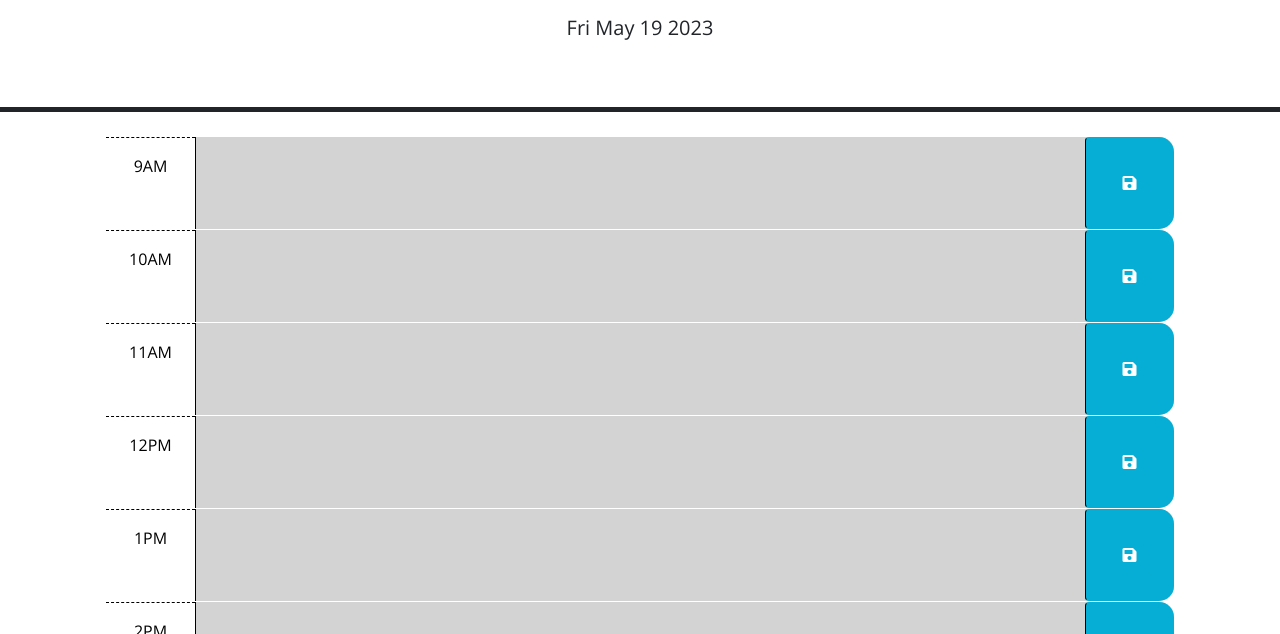
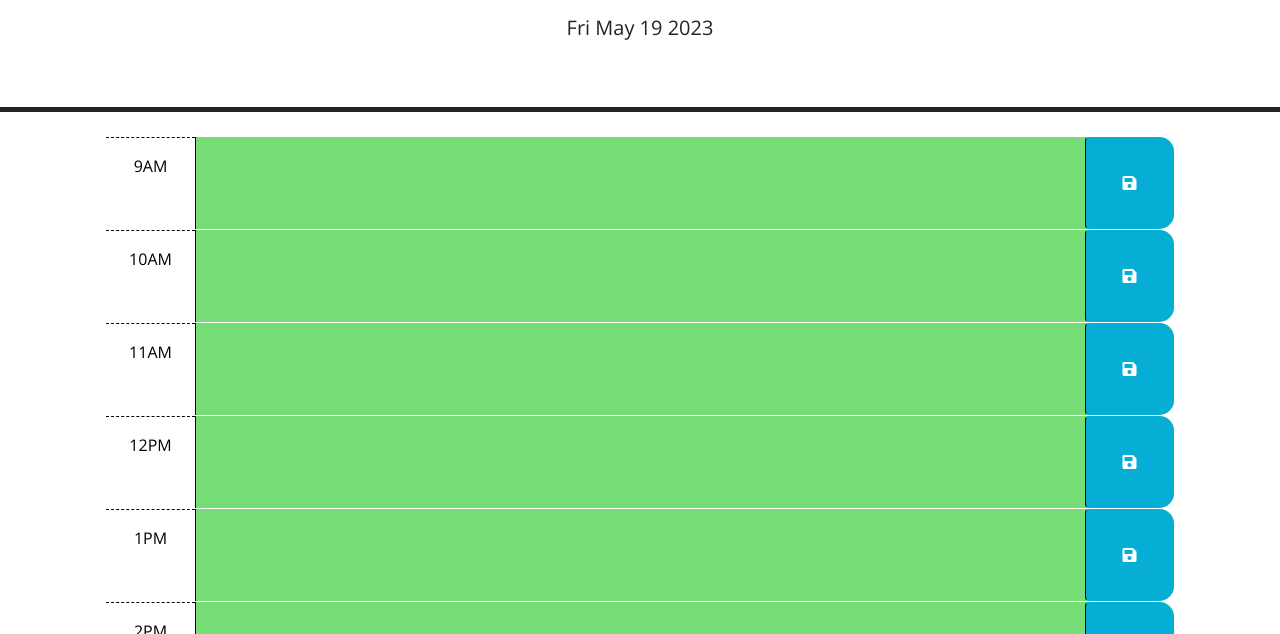
Before and after one commit to mkromney/Maridon-JQueryInteractiveCalendar, a plain HTML site: page index.html in a window 1280 px wide. Shown: the part 166-800 px from the top of the page. Drawn offline with nearby package versions, Linux system fonts and the light colour scheme.

Commit message:
Final commit for this HW. Added the complete ReadMe, ensured the functionality of the site, made final comments and adjustments and got ready to publish the site. This was HW-5 a Simple JQuery Interactive Calendar.

```diff
--- a/Develop/script.js
+++ b/Develop/script.js
@@ -19,18 +19,21 @@ $(document).ready(function() {
     var text = localStorage.getItem(id);
     var childEl = $(this).children()[1];
     $(childEl).text(text)
+
+
     // currentHour = dayjs().hour()
-    currentHour = 23 //can use for testing but make sure to comment out or remove
-    console.log(currentHour,divHour)
-
-    //for each div id that begins with hour- this .each function iterates over all items that begin with hour and using the if logic below the number that follows hour- is used to compare the id hour with the actual current hour. Help found in multiple places: https://api.jquery.com/attribute-starts-with-selector/ for the '[name^="value"] bit, for the complicated 'split' where I needed to isolate the individual numbers after 'hour-' I found help here: https://teamtreehouse.com/community/split-string-with-jquery. //
-
+    // currentHour = 14 //I can use this line for testing but make sure to comment out when not used for testing. //
+    console.log(currentHour, divHour)
+    //How does the code below work?//
+    //The code in line 28 begins an if evaluation that checks if the 'currentHour' is greater than the value of divHour. //
     if (divHour < currentHour) {
       $(this).addClass('past');
-    } else if (divHour == currentHour) {
+    } // Line 29 is used to add the CSS 'past' element to the current element
+     else if (divHour == currentHour) {
       $(this).addClass('present');
       $(this).removeClass('past');
-    } else {
+    } // I needed to be able to remove classes that had been set to avoid their continuation later on in the code. //
+     else {
       $(this).addClass('future');
       $(this).removeClass('present');
       $(this).removeClass('past');
@@ -41,7 +44,7 @@ $(document).ready(function() {
 
 // This section is concerned with the click functionality and data storage. //
 
-   // Click event listener for the save buttons
+   // Click event listener for the save buttons. //
   $('.saveBtn').on('click', function(event) {
     var targetParentId = $(event.target).parent().attr('id');
     console.log(targetParentId)
@@ -50,17 +53,6 @@ $(document).ready(function() {
     console.log(userInput)
     // Saves user input in local storage using the time block ID as the key
     localStorage.setItem(targetParentId, userInput);
+    });
 
   });
-
-
-
-  // TODO: Add a listener for click events on the save button. This code should use the id in the containing time-block as a key to save the user input in local storage. HINT: What does `this` reference in the click listener function? How can DOM traversal be used to get the "hour-x" id of the time-block containing the button that was clicked? How might the id be useful when saving the description in local storage?
-
-
-
-  // TODO: Add code to get any user input that was saved in localStorage and set the values of the corresponding text area elements. HINT: How can the id attribute of each time-block be used to do this?
-
-  // TODO: Add code to display the current date in the header of the page.
-  });
-// });
```
Also changed, not shown: index.html (+2 -13 lines), Assets/HW-5-Screenshot.JPG (added), 1 other file.
